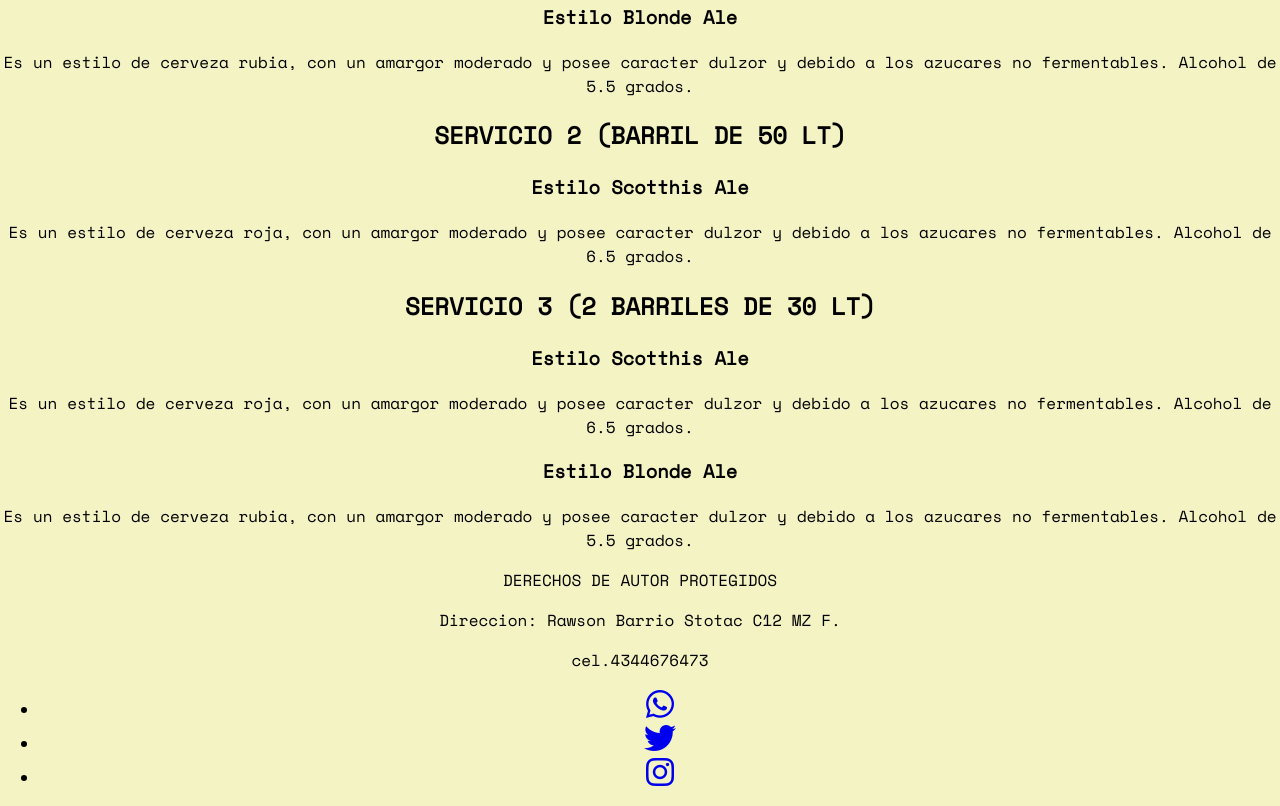
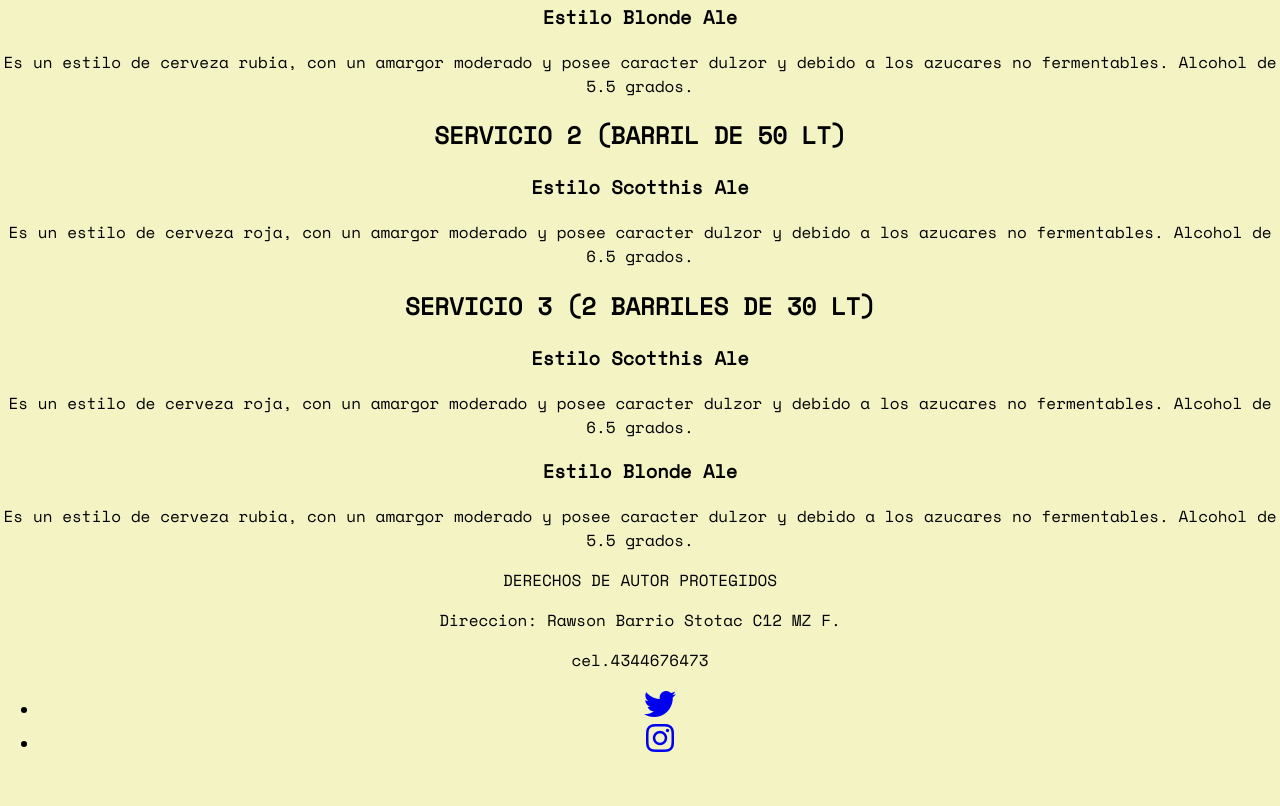
Before and after one commit to MiguelArturoCastillo/prueba_10-12-23, a plain HTML site: page index.html in a window 1280 px wide. Shown: the part 674-1480 px from the top of the page. After the commit the page ends 1446 px from the top, so only its background shows below. Drawn offline with nearby package versions, Linux system fonts and the light colour scheme.

Commit message:
Update index.html

```diff
--- a/index.html
+++ b/index.html
@@ -63,7 +63,6 @@
     <p>Direccion: Rawson Barrio Stotac C12 MZ F.</p>
     <p>cel.4344676473</p>
     <ul>
-        <li><a href="https://web.whatsapp.com/"target="_black"  ref="noopener noneferrer"> <i class="fa-brands fa-whatsapp fa-2x"></i></a></li>
         <li><a href="https://twitter.com/i/flow/login?redirect_after_login=%2F%3Flang%3Des" target="_black"  ref="noopener noneferrer"> <i class="fa-brands fa-twitter fa-2x"></i></a></li>
         <li><a href="https://www.instagram.com/" target="_black"  ref="noopener noneferrer"> <i class="fa-brands fa-instagram fa-2x"></i></a></li>
     </ul>
```
